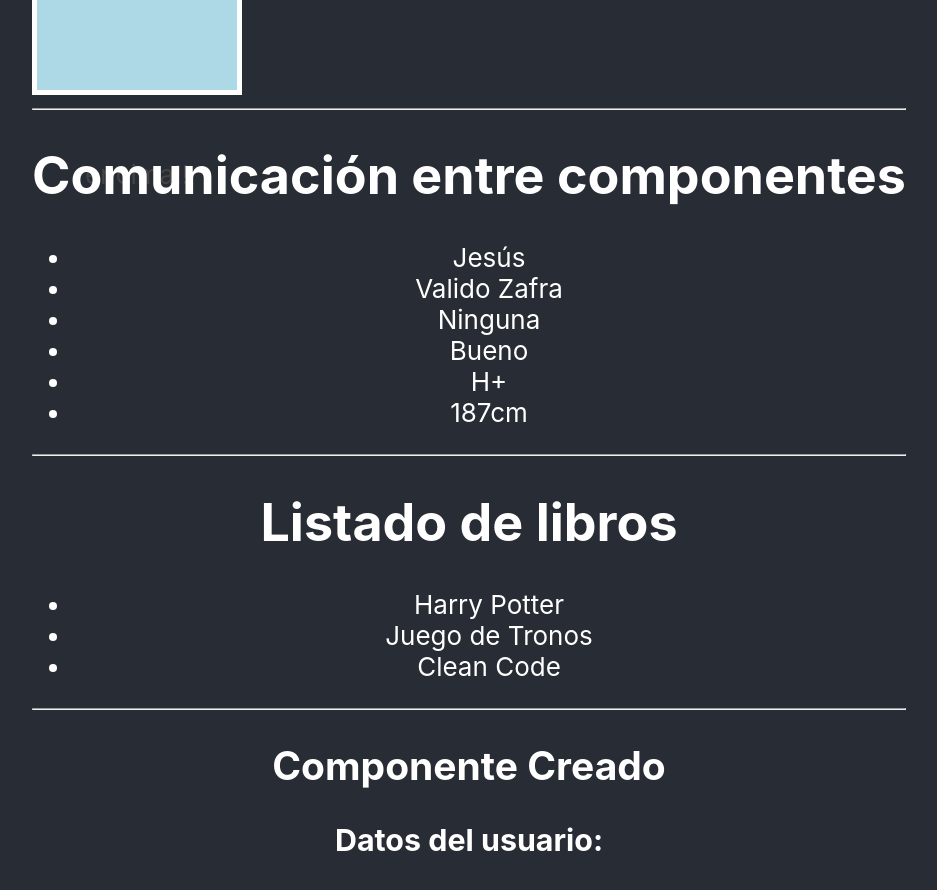
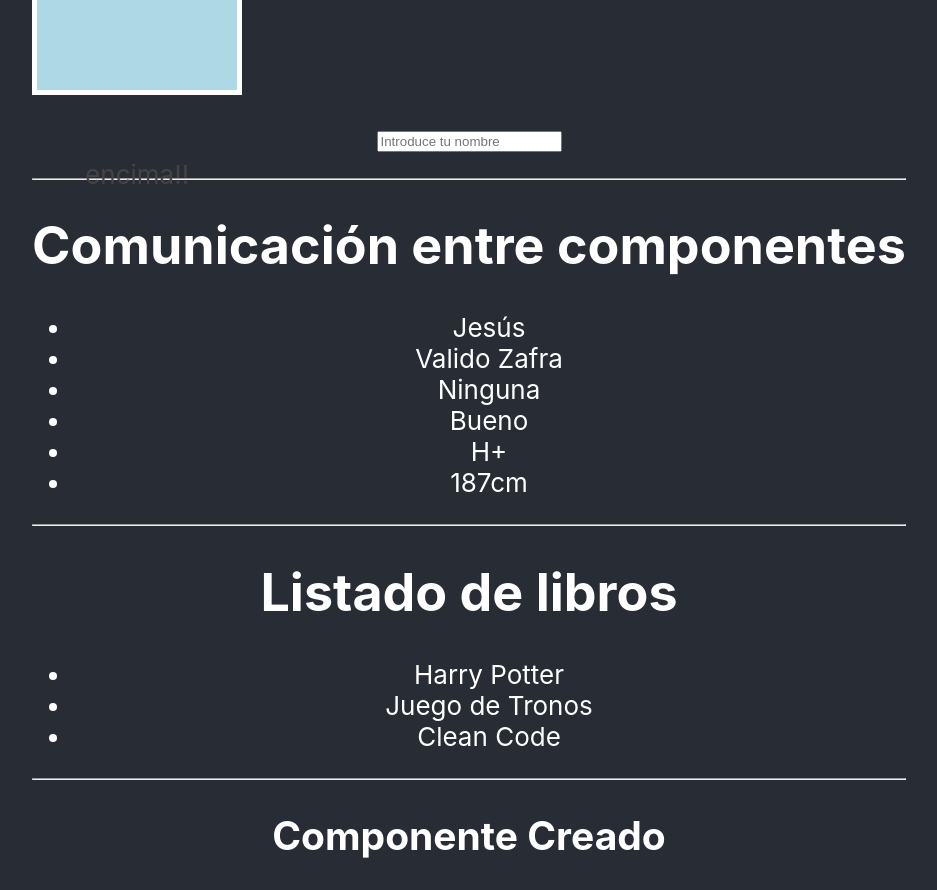
Before and after one commit to Valido-101/curso-react, a React (Create React App) app: page / in a window 1280 px wide. Shown: the part 780-1670 px from the top of the page, without its empty margins (171-1108 px from the left). Built offline with nearby package versions, Linux system fonts and the light colour scheme; the HTML template or start-up script is replaced by a standard one.

Commit message:
Eventos onfocus y onblur

```diff
--- a/src/EventosComponente.js
+++ b/src/EventosComponente.js
@@ -16,6 +16,14 @@ export const EventosComponente = () => {
 
     const handlerOnMouseLeave = (e) => {
         console.log("Has salido de la caja");
+    }
+
+    const handlerOnFocus = (e) => {
+        console.log("Estás dentro del input, mete tu nombre")
+    }
+
+    const handlerOnBlur = (e) => {
+        console.log("Estás fuera");
     }
 
   return (
@@ -37,6 +45,10 @@ export const EventosComponente = () => {
             Pasa por encima!!
         </div>
 
+        <p>
+            <input type="text" onFocus={handlerOnFocus} onBlur={handlerOnBlur} placeholder="Introduce tu nombre"/>
+        </p>
+
     </div>
   )
 }
```
